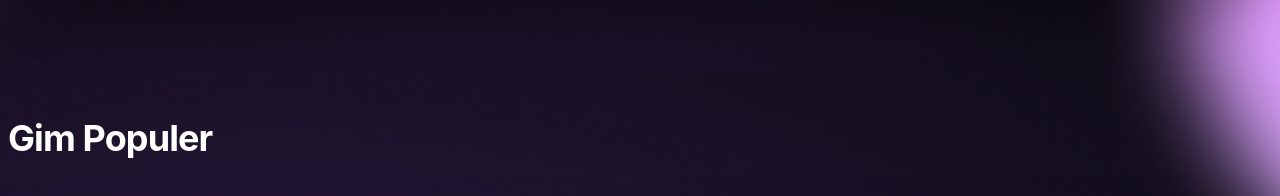
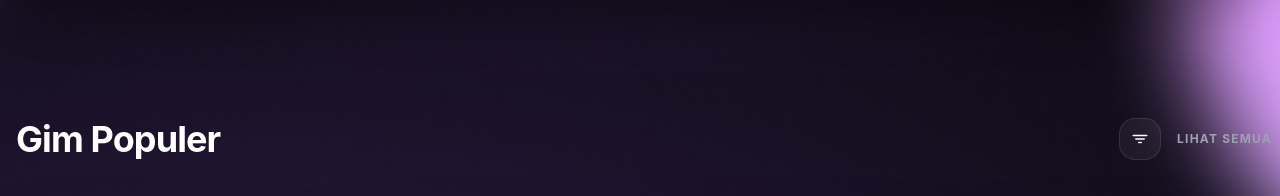
Before and after one commit to ak7prisma/redesign-chalange-team-2, a React (Vite) app in the folder frontend/: page / in a window 1280 px wide. Shown: the part 2172-2368 px from the top of the page. Built offline with nearby package versions, Linux system fonts and the light colour scheme.

Commit message:
Refactor: route games target adjusted to konsultasi-adiktif (notFound) and added LIHAT SEMUA button to PopularGames header

```diff
--- a/frontend/src/components/Home/PopularGames.jsx
+++ b/frontend/src/components/Home/PopularGames.jsx
@@ -1,5 +1,7 @@
 import React from 'react';
 import { motion } from 'framer-motion';
+import { Link } from 'react-router-dom';
+import { IoFilter } from 'react-icons/io5';
 import { popularGamesData } from '../../data/homeExtraData';
 
 export default function PopularGames() {
@@ -18,9 +20,17 @@ export default function PopularGames() {
         className="space-y-10"
       >
         {/* Title */}
-        <h2 className="text-4xl font-bold text-white tracking-tight pl-2">
-          Gim Populer
-        </h2>
+        <div className="flex justify-between items-center px-2">
+          <h2 className="text-4xl font-bold text-white tracking-tight pl-2">
+            Gim Populer
+          </h2>
+          <Link to="/games" className="flex items-center gap-4 text-xs font-bold tracking-widest text-neutral-5 hover:text-white transition-all cursor-pointer select-none">
+            <span className="p-3 rounded-2xl border border-white/10 flex items-center justify-center bg-white/5 hover:bg-white/10 hover:border-white/20 transition-all duration-300">
+              <IoFilter className="text-base text-white" />
+            </span>
+            <span>LIHAT SEMUA</span>
+          </Link>
+        </div>
 
         {/* Grid Container */}
         <div className="grid grid-cols-1 sm:grid-cols-2 lg:grid-cols-4 gap-6">
--- a/frontend/src/data/navigationData.js
+++ b/frontend/src/data/navigationData.js
@@ -2,13 +2,13 @@ export const navLinks = [
   { to: '/', label: 'Beranda' },
   { to: '/tentang', label: 'Tentang' },
   { to: '/informasi-rating', label: 'Informasi Rating' },
-  { to: '/games', label: 'Konsultasi Adiktif' },
+  { to: '/konsultasi-adiktif', label: 'Konsultasi Adiktif' },
 ];
 
 export const footerQuickLinks = [
   { to: '/', label: 'Beranda' },
   { to: '/informasi-rating', label: 'Informasi Rating' },
-  { to: '/games', label: 'Konsultasi Adiktif' },
+  { to: '/konsultasi-adiktif', label: 'Konsultasi Adiktif' },
   { to: '/tentang', label: 'FAQ' },
 ];
 
--- a/frontend/src/pages/GameDetail.jsx
+++ b/frontend/src/pages/GameDetail.jsx
@@ -12,7 +12,7 @@ export default function GameDetail() {
 
   return (
     <div className="relative z-20 min-h-screen text-neutral-6 font-sans">
-      <div className="max-w-[1366px] mx-auto px-4 md:px-8 pt-8 space-y-12 pb-16">
+      <div className="max-w-[1366px] mx-auto px-4 md:px-8 pt-8 space-y-12">
         <GameDetailHero game={game} />
         <GameDetailDescription game={game} />
         <GameDetailParentGuide game={game} />
```
